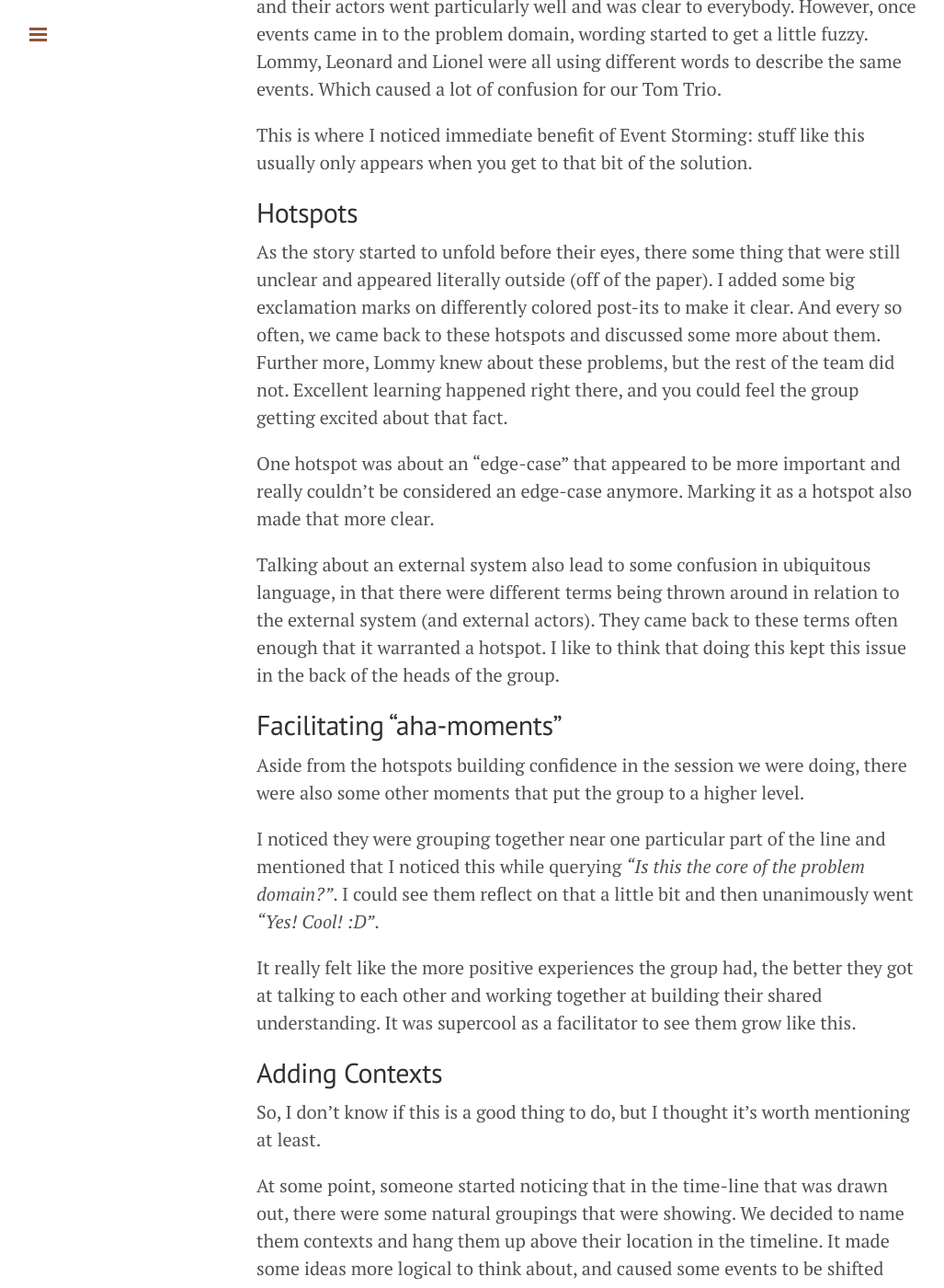
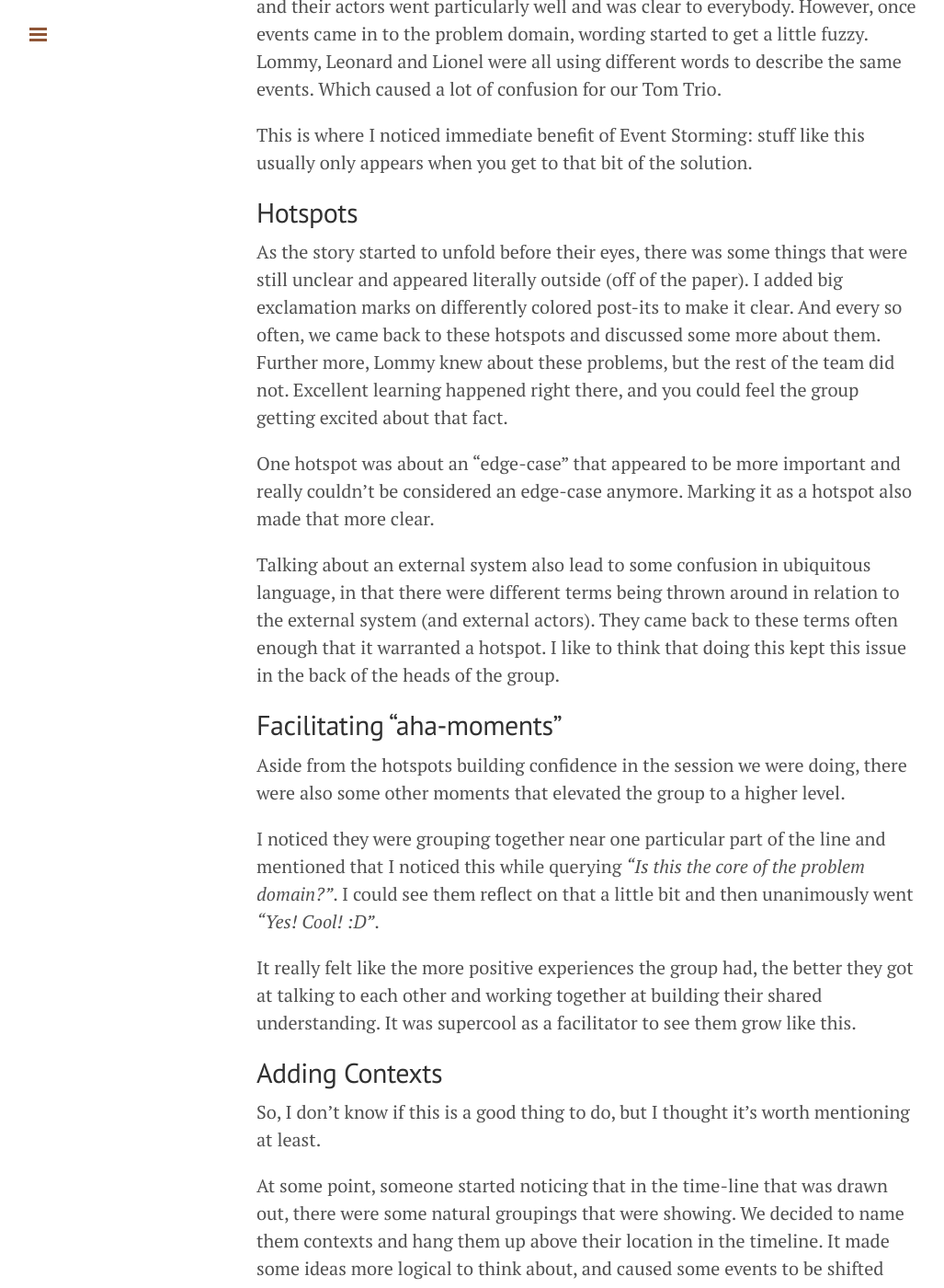
Before and after one commit to imanuelr/sch3lp.github.io, a Jekyll site: the page built from _posts/2015-02-01-event-storming-for-realz.md, in a window 1280 px wide and 1400 px high, scrolled down 3037 px. Shown: the whole window at 92% size, without its empty margins (1-1028 px from the left). Built offline with Jekyll 4.4.1, drawn with Linux system fonts in a browser that asks for light colours; comment, search, counter and statistics services are not loaded.

Commit message:
fixed some sentences; noticed I use the word some quite a lot

```diff
--- a/_posts/2015-02-01-event-storming-for-realz.md
+++ b/_posts/2015-02-01-event-storming-for-realz.md
@@ -83,7 +83,7 @@ This is where I noticed immediate benefit of Event Storming: stuff like this usu
 
 ## Hotspots
 
-As the story started to unfold before their eyes, there some thing that were still unclear and appeared literally outside (off of the paper). I added some big exclamation marks on differently colored post-its to make it clear.
+As the story started to unfold before their eyes, there was some things that were still unclear and appeared literally outside (off of the paper). I added big exclamation marks on differently colored post-its to make it clear.
 And every so often, we came back to these hotspots and discussed some more about them. Further more, Lommy knew about these problems, but the rest of the team did not. Excellent learning happened right there, and you could feel the group getting excited about that fact.
 
 One hotspot was about an "edge-case" that appeared to be more important and really couldn't be considered an edge-case anymore. Marking it as a hotspot also made that more clear.
@@ -92,7 +92,7 @@ Talking about an external system also lead to some confusion in ubiquitous langu
 
 ## Facilitating "aha-moments"
 
-Aside from the hotspots building confidence in the session we were doing, there were also some other moments that put the group to a higher level.
+Aside from the hotspots building confidence in the session we were doing, there were also some other moments that elevated the group to a higher level.
 
 I noticed they were grouping together near one particular part of the line and mentioned that I noticed this while querying *"Is this the core of the problem domain?"*. I could see them reflect on that a little bit and then unanimously went *"Yes! Cool! :D"*.
 
```
